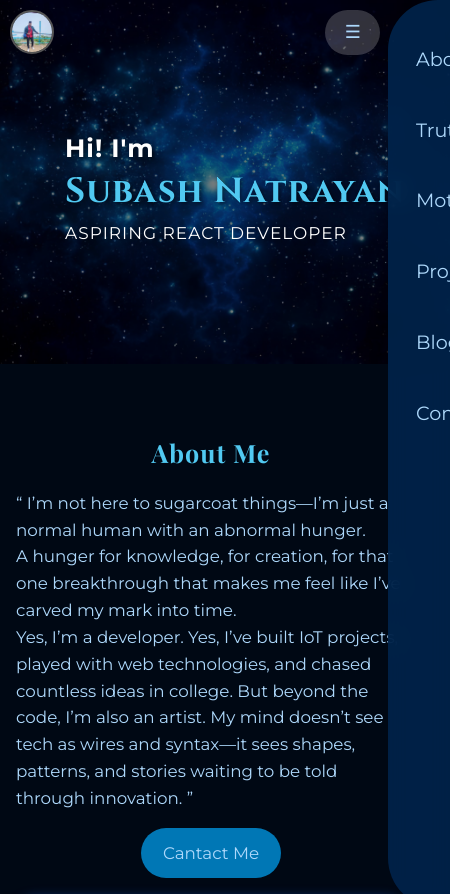
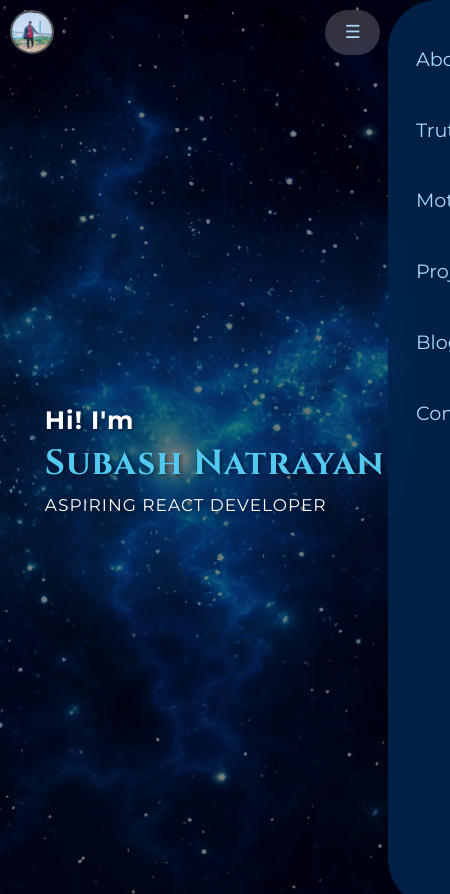
Before and after one commit to Thunderscotch/Portfolio_v1, a plain HTML site: page src/index.html in a window 390 px wide. Shown: the top 894 px of the page, 450 px wide, since content can reach past the window. Drawn offline with nearby package versions, Linux system fonts and the light colour scheme.

Commit message:
refactored

```diff
--- a/src/style.css
+++ b/src/style.css
@@ -56,14 +56,13 @@ header::before {
     width: 100%;
     height: 100%;
     background-color: rgba(0, 0, 0, 0.5);
+    transition: opacity 0.5s ease-in;
 }
 
 header {
     position: relative;
     background-image: url(./images/image2.jpeg);
-    /* width: 450px;
-    height: 300px; */
-    width: 100%;
+    width: 105%;
     height: 100vh;
     background-size: cover;
     background-position: center center;
@@ -219,10 +218,11 @@ nav.navbar a:hover {
     .menu-toggle {
         display: block;
     }
-    header {
+
+    /* header {
     width: 450px;
     height: 300px;
-    }
+    } */
 }
 
 body {
```
